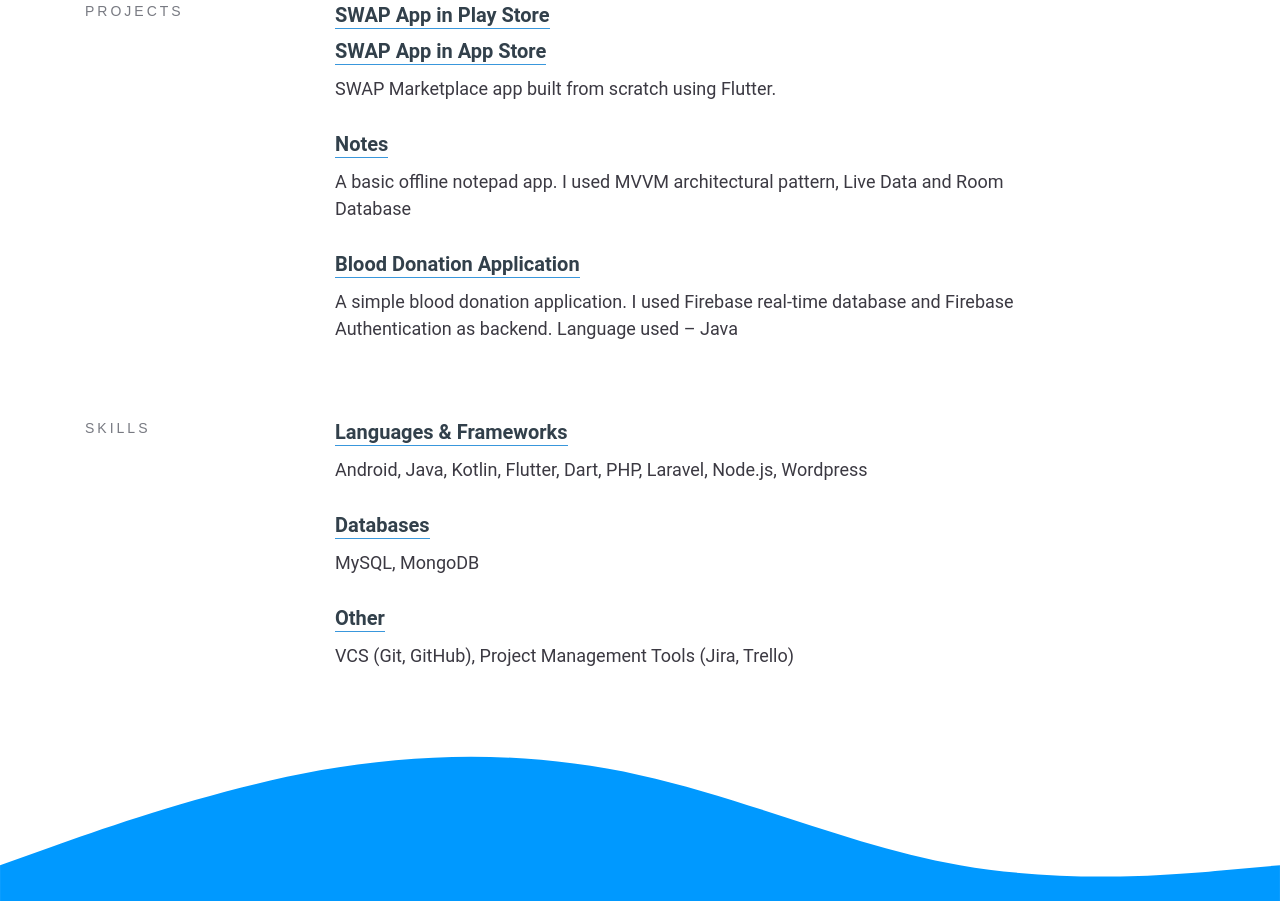
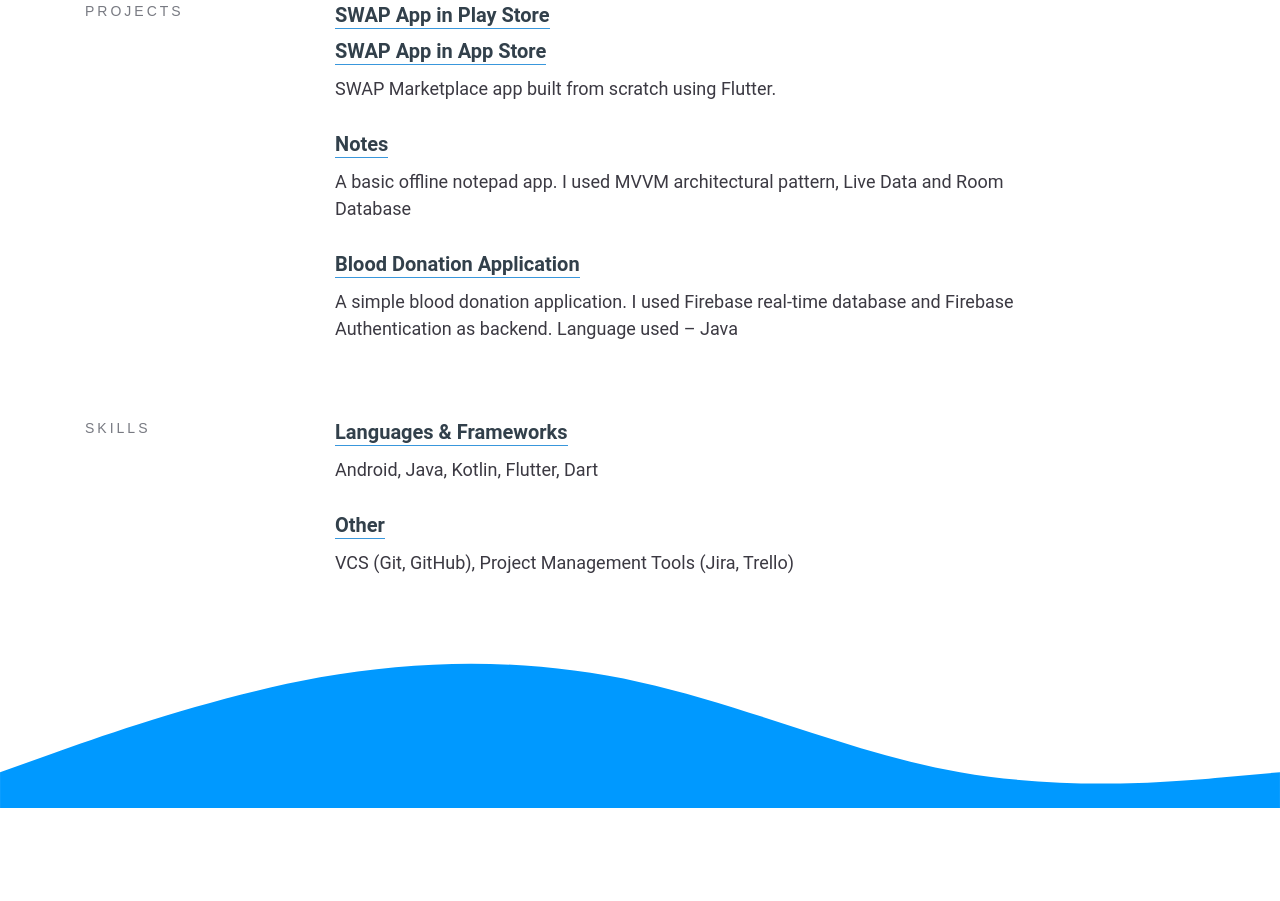
Before and after one commit to saeefmd/saeefmd.github.io, a plain HTML site: page index.html in a window 1280 px wide. Shown: the part 1149-2050 px from the top of the page. After the commit the page ends 1957 px from the top, so only its background shows below. Drawn offline with Linux system fonts and the light colour scheme.

Commit message:
Skills changed

```diff
--- a/index.html
+++ b/index.html
@@ -205,15 +205,10 @@
               <div class="media-body section-module-right">
                 <div class="link-module-wrapper">
                   <span class="d-inline-block link-module-link"
-                    >Languages & Frameworks</span
-                  >
+                    >Languages & Frameworks</span>
                   <p>
-                    Android, Java, Kotlin, Flutter, Dart, PHP, Laravel, Node.js, Wordpress
+                    Android, Java, Kotlin, Flutter, Dart
                   </p>
-                </div>
-                <div class="link-module-wrapper">
-                  <span class="d-inline-block link-module-link">Databases</span>
-                  <p>MySQL, MongoDB</p>
                 </div>
                 <div class="link-module-wrapper">
                   <span class="d-inline-block link-module-link">Other</span>
```
